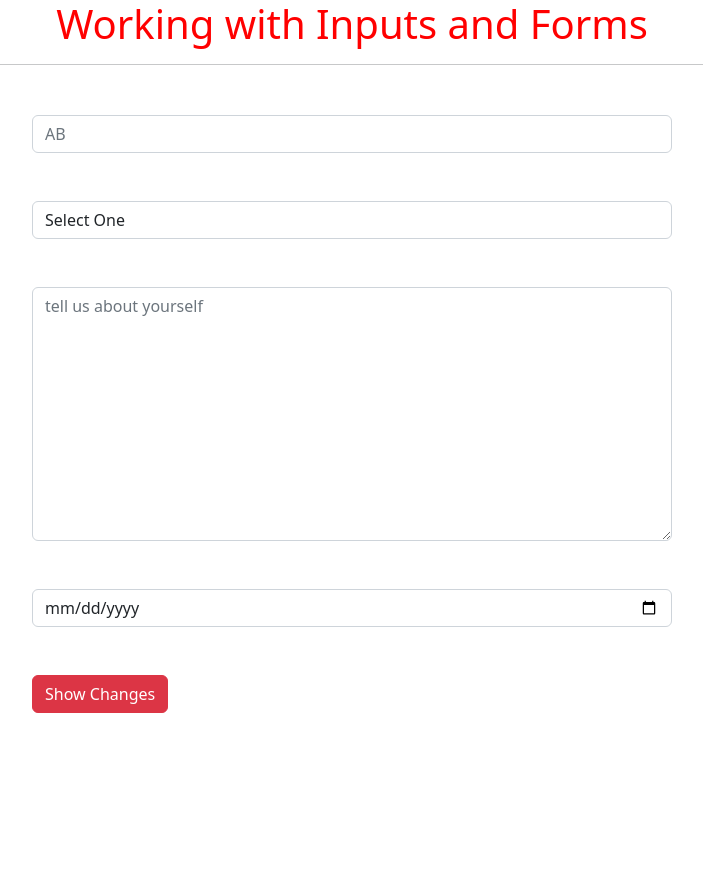
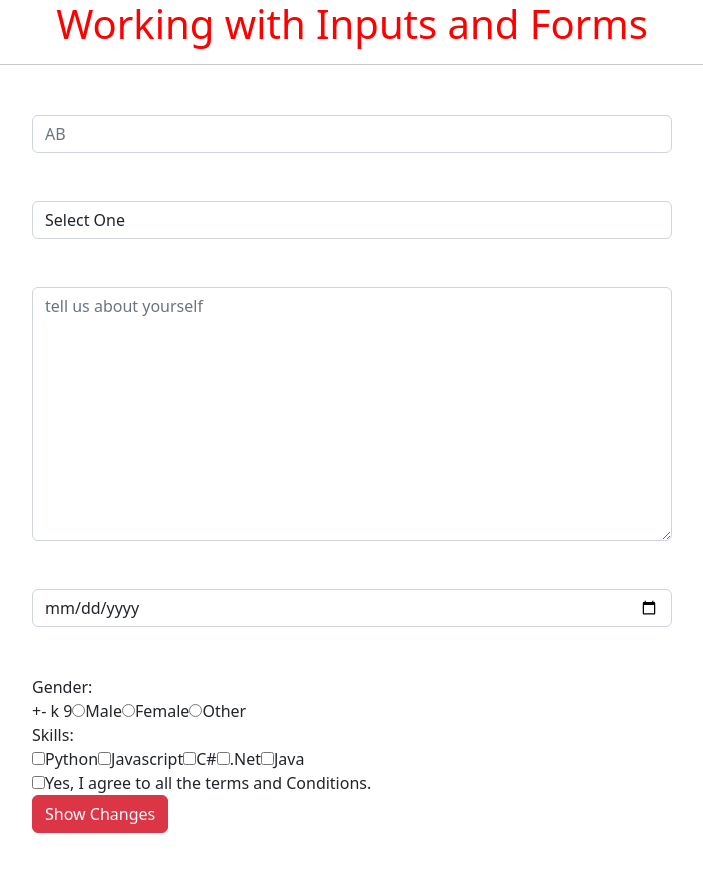
Before and after one commit to abulbashar98/React_Core_Concepts_by_HM_Nayem, a React app in the folder first-react-app/: page / in a window 1280 px wide. Shown: the top 872 px of the page, without its empty margins (288-991 px from the left). Before the commit the page ends 800 px from the top, so only its background shows below. Built offline with nearby package versions, Linux system fonts and the light colour scheme.

Commit message:
Radio buttons, and checkbox es , In groups, Checkbox and working with Skill AArray

```diff
--- a/first-react-app/src/Components/Inputs/Inputs.jsx
+++ b/first-react-app/src/Components/Inputs/Inputs.jsx
@@ -8,7 +8,10 @@ class App extends React.Component {
         name: '',
         country: '',
         bio: '',
-        birthDate: ''
+        birthDate: '',
+        gender: '',
+        agree: false,
+        skills: []
     }
 
     handleChange = event => {
@@ -19,8 +22,41 @@ class App extends React.Component {
         )
     }
 
+    handleCheckBox = event => {
+        this.setState(
+            {
+                agree: event.target.checked
+            }
+        )
+    }
+
+    handleSkillChange = event => {
+
+        if (event.target.checked) {
+            this.setState(
+                {
+                    skills: [...this.state.skills, event.target.value]
+                }
+            )
+        }
+        else {
+            const skills = this.state.skills.filter(skill => skill !== event.target.value)
+            this.setState(
+                {
+                    skills: [...skills]
+                }
+            )
+        }
+
+
+    }
+
+
+
 
     render() {
+
+        const { name, country, bio, birthDate, agree } = this.state;
 
         return (
 
@@ -28,6 +64,7 @@ class App extends React.Component {
                 <input
                     type="text"
                     name='name'
+                    value={name}
                     placeholder='AB'
                     className='form-control my-5'
                     onChange={this.handleChange}
@@ -35,6 +72,7 @@ class App extends React.Component {
                 <select
                     name='country'
                     className='form-control my-5'
+                    value={country}
                     onChange={this.handleChange}
                 >
                     <option>Select One</option>
@@ -49,6 +87,7 @@ class App extends React.Component {
                     id=""
                     cols="30"
                     rows="10"
+                    value={bio}
                     placeholder='tell us about yourself'
                     className='form-control my-5'
                     onChange={this.handleChange}
@@ -58,11 +97,93 @@ class App extends React.Component {
                     type="date"
                     name='birthDate'
                     className='form-control my-5'
+                    value={birthDate}
                     onChange={this.handleChange}
                 />
+
+                <div>
+                    Gender:
+                    <br />+-
+                    k 9
+                    <input
+                        type="radio"
+                        name='gender'
+                        value="Male"
+                        onChange={this.handleChange}
+                    />
+                    Male
+                    <input
+                        type="radio"
+                        name='gender'
+                        value="Female"
+                        onChange={this.handleChange}
+                    />
+                    Female
+                    <input
+                        type="radio"
+                        name='gender'
+                        value="Other"
+                        onChange={this.handleChange}
+                    />
+                    Other
+                </div>
+                <div>
+                    Skills: <br />
+                    <input
+                        type="checkbox"
+                        name='Skills'
+                        value="Python"
+                        checked={this.state.skills.includes("Python")}
+                        onChange={this.handleSkillChange}
+                    />
+                    Python
+                    <input
+                        type="checkbox"
+                        name='Skills'
+                        value="Javascript"
+                        checked={this.state.skills.includes("Javascript")}
+                        onChange={this.handleSkillChange}
+                    />
+                    Javascript
+                    <input
+                        type="checkbox"
+                        name='Skills'
+                        value="C#"
+                        checked={this.state.skills.includes("C#")}
+                        onChange={this.handleSkillChange}
+                    />
+                    C#
+                    <input
+                        type="checkbox"
+                        name='Skills'
+                        value=".Net"
+                        checked={this.state.skills.includes(".Net")}
+                        onChange={this.handleSkillChange}
+                    />
+                    .Net
+                    <input
+                        type="checkbox"
+                        name='Skills'
+                        value="Java"
+                        checked={this.state.skills.includes("Java")}
+                        onChange={this.handleSkillChange}
+                    />
+                    Java
+                </div>
+                <div>
+                    <input
+                        type="checkbox"
+                        name='agree'
+                        checked={agree}
+                        onChange={this.handleCheckBox}
+                    />
+                    Yes, I agree to all the terms and Conditions.
+                </div>
+
                 <button
                     className='btn btn-danger'
                     onClick={() => console.log(this.state)}
+                // onClick={() => alert(this.state.name)}
                 >
                     Show Changes
                 </button>
--- a/first-react-app/src/Components/app.jsx
+++ b/first-react-app/src/Components/app.jsx
@@ -1,4 +1,4 @@
-import React from 'react'
+import React from 'react';
 import Inputs from './Inputs/Inputs'
 
 class App extends React.Component {
```
